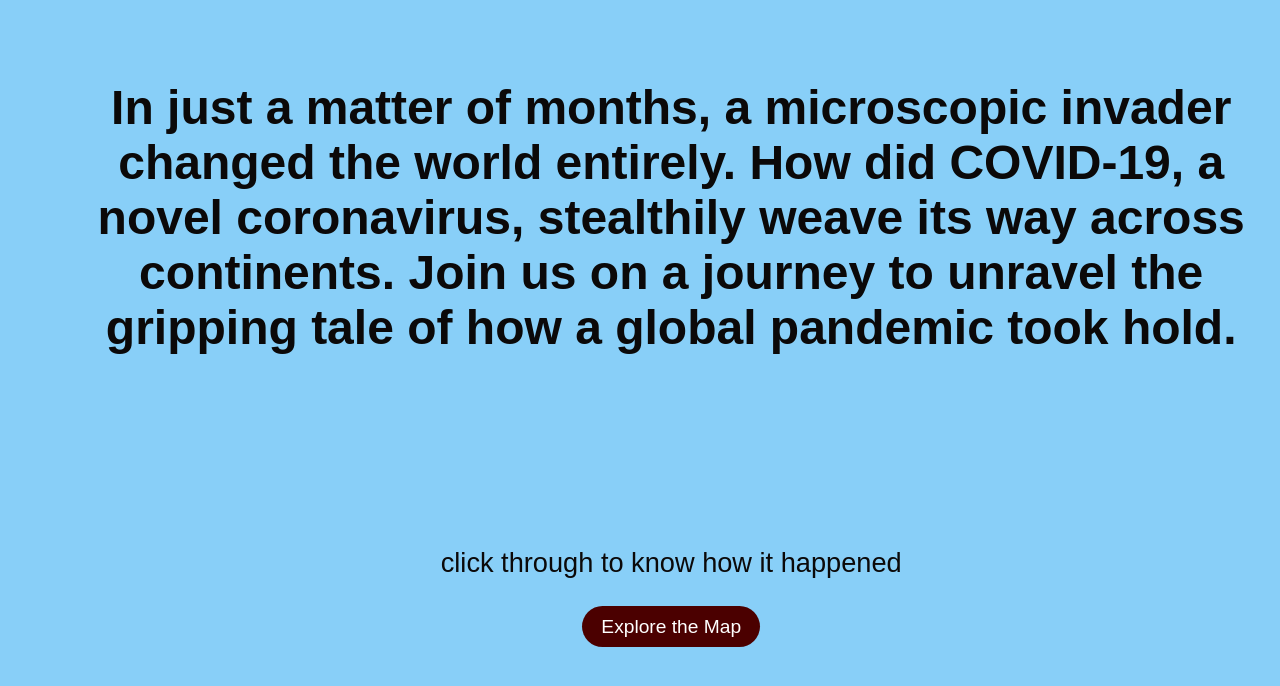
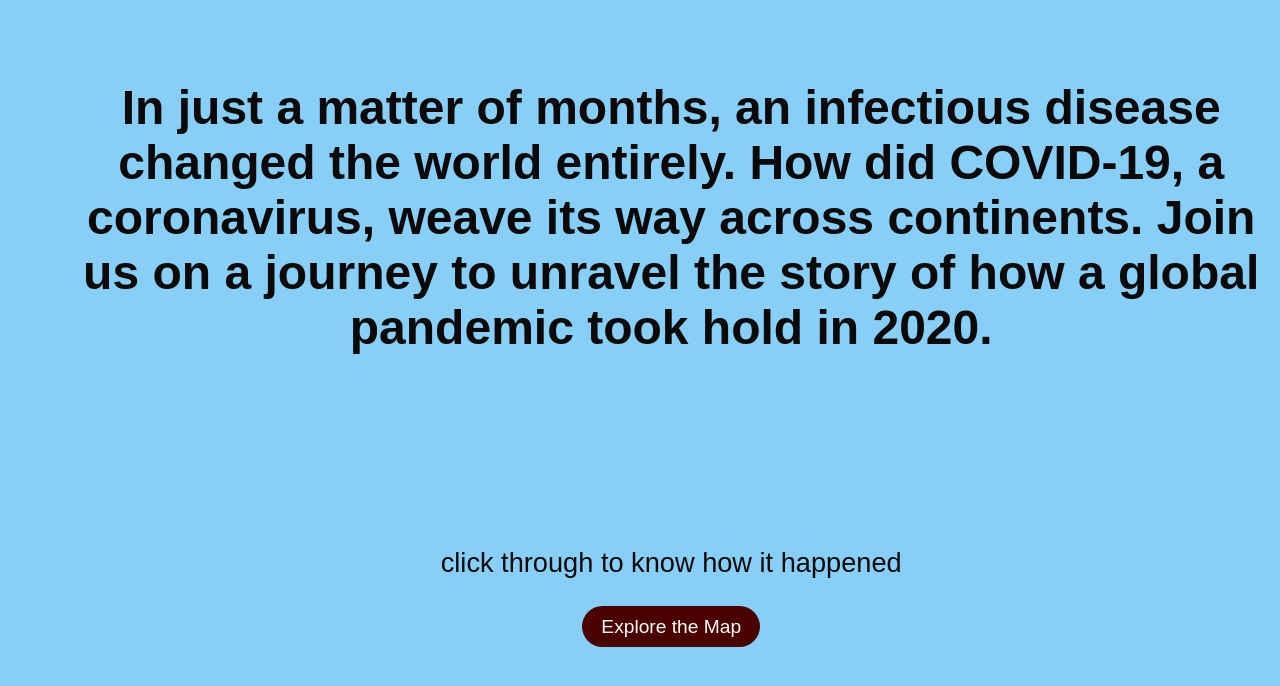
Before and after one commit to ethandengg/WenbinWorldWide_COVID, a SvelteKit app: page / in a window 1280 px wide. Shown: the top 686 px of the page. Built offline with nearby package versions, Linux system fonts and the light colour scheme.

Commit message:
title message changed

```diff
--- a/src/routes/+page.svelte
+++ b/src/routes/+page.svelte
@@ -27,7 +27,7 @@
 
   {#if showTitlePage}
     <main class="title-page">
-      <h2>In just a matter of months, a microscopic invader changed the world entirely. How did COVID-19, a novel coronavirus, stealthily weave its way across continents. Join us on a journey to unravel the gripping tale of how a global pandemic took hold.</h2>
+      <h2>In just a matter of months, an infectious disease changed the world entirely. How did COVID-19, a coronavirus, weave its way across continents. Join us on a journey to unravel the story of how a global pandemic took hold in 2020.</h2>
       <p>click through to know how it happened</p>
       <button on:click={goToMap}>Explore the Map</button>
     </main>
```
